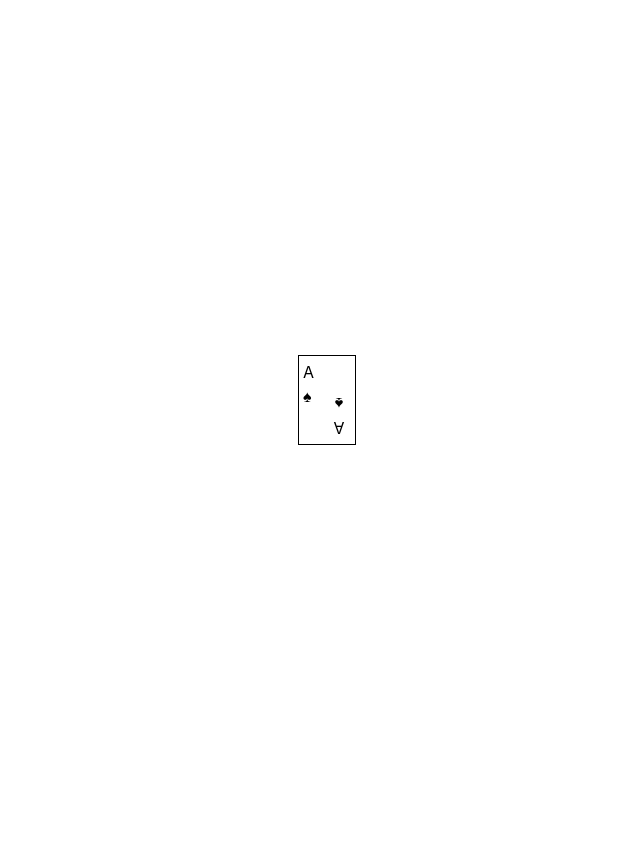
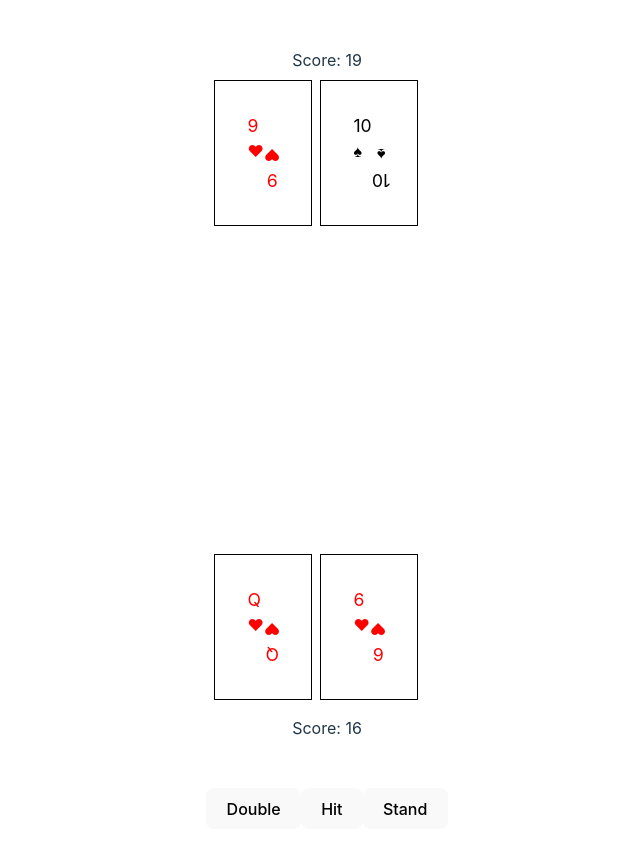
Before and after one commit to Yirgaalem/black-jack, a React (Vite) app: page / in a window 1280 px wide. Shown: the top 854 px of the page, without its empty margins (313-953 px from the left). Before the commit the page ends 800 px from the top, so only its background shows below. Built offline with nearby package versions, Linux system fonts and the light colour scheme.

Commit message:
Added dealer and player cards, proper score, and created buttons for hit, double, stand but haven't implemented the functionality

```diff
--- a/index.html
+++ b/index.html
@@ -2,9 +2,9 @@
 <html lang="en">
   <head>
     <meta charset="UTF-8" />
-    <link rel="icon" type="image/svg+xml" href="/vite.svg" />
+    <link rel="icon" href="src/assets/images/title-picture.png" />
     <meta name="viewport" content="width=device-width, initial-scale=1.0" />
-    <title>Vite + React + TS</title>
+    <title>Black Jack</title>
   </head>
   <body>
     <div id="root" ></div>
--- a/src/App.tsx
+++ b/src/App.tsx
@@ -1,13 +1,11 @@
+import Table from './Components/Table/Table';
 import './App.css';
-import Card from './Components/Card/Card';
-import Deck from './Components/Deck/Deck';
 
 export default () => {
 
   return (
     <>
-      <Card id={1} value='A' suit ='♠︎'/>
-        {/* <Deck/> */}
+      <Table/>
     </>
-  )
+  );
 }
--- /dev/null
+++ b/src/Components/Buttons/Buttons.css
@@ -0,0 +1,4 @@
+.buttons {
+  margin-top: 3rem;
+
+}
--- /dev/null
+++ b/src/Components/Buttons/Buttons.tsx
@@ -0,0 +1,20 @@
+import './Buttons.css';
+
+export default () => {
+  return (
+    <div className='buttons'>
+      <button className='double' onClick={()=>{
+        // add one card and then stand and double money.
+      }}>Double</button>
+
+      <button className='hit' onClick={()=>{
+        // add card
+      }}>Hit</button>
+
+      <button className='stand' onClick={()=>{
+        // No cards
+      }}>Stand</button>
+
+    </div>
+  );
+}
--- a/src/Components/Card/Card.css
+++ b/src/Components/Card/Card.css
@@ -1,11 +1,12 @@
 .card {
   display: flex;
-  width: 48px;
-  height: 80px;
-  background-color: #FFF;
-  border-radius: $base-size;
+  width: 2rem;
+  height: 5rem;
+  background-color: #FFFFFF;
   border: 1px solid black;
-  margin: 16px;
+  margin-left: .5rem;
+  margin: .5rem 0 0 .5rem;
+  /* margin: 16px; */
   padding: 4px;
 }
 
@@ -18,11 +19,11 @@
 }
 
 .card-value {
-  font-size: 16px;
+  font-size: 1.1rem;
 }
 
 .card-suit {
-  .font-size: 8px;
+  .font-size: .5rem;
 }
 
 .card-down {
--- /dev/null
+++ b/src/Components/Dealer/Dealer.tsx
@@ -0,0 +1,27 @@
+import Card from "../Card/Card";
+import { cardValues, cardSuits, getRandomValue, getRandomSuit } from "../Deck/Deck";
+import './Dealer.css'
+
+export default () => {
+
+  let cardOneValue: number = getRandomValue();
+  let cardOneSuit: number = getRandomSuit();
+  let cardOneID: number = cardOneValue < 10 ? cardOneValue + 1 : 10;
+
+  let cardTwoValue: number = getRandomValue();
+  let cardTwoSuit: number = getRandomSuit();
+  let cardTwoID: number = cardTwoValue < 10 ? cardTwoValue + 1 : 10;
+
+
+  return (
+    <div>
+      <div className = 'score'> Score: {cardOneID + cardTwoID}</div>
+
+      <div className = 'cards'>
+        <Card id = {cardOneID} value = {cardValues[cardOneValue]} suit = {cardSuits[cardOneSuit]}/>
+        <Card id = {cardTwoID} value = {cardValues[cardTwoValue]} suit = {cardSuits[cardTwoSuit]}/>
+      </div>
+
+    </div>
+  );
+}
--- a/src/Components/Deck/Deck.tsx
+++ b/src/Components/Deck/Deck.tsx
@@ -1,13 +1,13 @@
 import Card from "../Card/Card";
+export const cardValues:string[] = ["A", "2", "3", "4", "5", "6", "7", "8", "9", "10", "J", "Q", "K"];
+export const cardSuits:string[] = ["♠︎", "♥︎", "♣︎", "♦︎"];
 
 export default () => {
-  const values:string[] = ["A", "2", "3", "4", "5", "6", "7", "8", "9", "10", "J", "Q", "K"];
-  const suits:string[] = ["♠︎", "♥︎", "♣︎", "♦︎"];
 
   let deck: Map<string, JSX.Element> = new Map();
 
-  for (const value of values) {
-    for (const suit of suits) {
+  for (const value of cardValues) {
+    for (const suit of cardSuits) {
       let id:number;
 
       if (value == 'A') {
@@ -26,3 +26,11 @@ export default () => {
 
   return deck;
 }
+export function getRandomValue(): number {
+
+  return Math.floor(Math.random() * (cardValues.length - 1));
+}
+
+export function getRandomSuit(): number {
+  return Math.floor(Math.random() * (cardSuits.length - 1));
+}
--- /dev/null
+++ b/src/Components/Player/Player.css
@@ -0,0 +1,8 @@
+
+.cards{
+  display:flex;
+}
+
+.score{
+  margin-top: 1rem;
+}
--- /dev/null
+++ b/src/Components/Player/Player.tsx
@@ -0,0 +1,26 @@
+import Card from "../Card/Card";
+import { cardValues, cardSuits, getRandomValue, getRandomSuit } from "../Deck/Deck";
+import './Player.css'
+
+export default () => {
+
+  let cardOneValue: number = getRandomValue();
+  let cardOneSuit: number = getRandomSuit();
+  let cardOneID: number = cardOneValue < 10 ? cardOneValue + 1 : 10;
+
+  let cardTwoValue: number = getRandomValue();
+  let cardTwoSuit: number = getRandomSuit();
+  let cardTwoID: number = cardTwoValue < 10 ? cardTwoValue + 1 : 10;
+
+
+  return (
+    <div>
+      <div className = 'cards'>
+        <Card id = {cardOneID} value = {cardValues[cardOneValue]} suit = {cardSuits[cardOneSuit]}/>
+        <Card id = {cardTwoID} value = {cardValues[cardTwoValue]} suit = {cardSuits[cardTwoSuit]}/>
+      </div>
+
+      <div className = 'score'> Score: {cardOneID + cardTwoID}</div>
+    </div>
+  );
+}
--- a/src/Components/Table/Table.css
+++ b/src/Components/Table/Table.css
@@ -0,0 +1,3 @@
+.dealerCards{
+  margin-bottom: 20rem;
+}
--- a/src/Components/Table/Table.tsx
+++ b/src/Components/Table/Table.tsx
@@ -1,9 +1,23 @@
+import Buttons from '../Buttons/Buttons';
+import Dealer from '../Dealer/Dealer';
+import Player from '../Player/Player';
 import './Table.css'
 
 export default () => {
 
   return (
     <>
+      <div className='dealerCards'>
+       <Dealer/>
+      </div>
+
+      <div>
+        <Player/>
+      </div>
+
+      <div>
+        <Buttons/>
+      </div>
     </>
-  )
+  );
 }
```
Also changed, not shown: src/Components/Dealer/Dealer.css (added), src/assets/images/title-picture.png (added).
